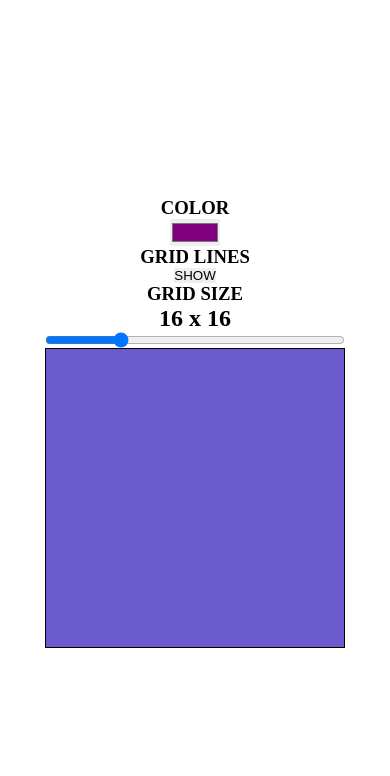
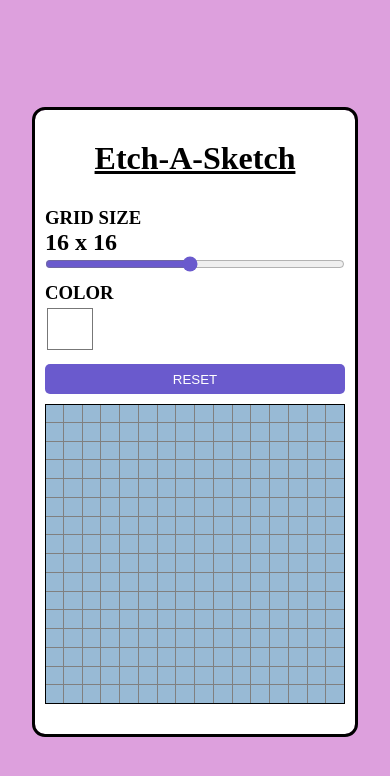
Before and after one commit to darrionn33/etch-a-sketch, a plain HTML site: page index.html in a window 390 px wide. Drawn offline with Linux system fonts and the light colour scheme.

Commit message:
added initial styling--aimed for mobile

```diff
--- a/index.html
+++ b/index.html
@@ -4,17 +4,22 @@
     <meta charset="UTF-8" />
     <meta name="viewport" content="width=device-width, initial-scale=1.0" />
     <title>Etch-A-Sketch!</title>
+    <meta name="description" content="An etch-a-sketch made with JS!" />
     <link rel="stylesheet" href="./styles.css" />
     <script src="./script.js" defer></script>
   </head>
   <body>
-    <h3>COLOR</h3>
-    <input id="colorInput" type="color" value="#800080" />
-    <h3>GRID LINES</h3>
-    <button>SHOW</button>
-    <h3>GRID SIZE</h3>
-    <h2>? x ?</h2>
-    <input id="gridInput" type="range" min="1" max="64" value="16" />
-    <div class="board-container"></div>
+    <div class="body">
+      <h1>Etch-A-Sketch</h1>
+      <!-- <h3>GRID LINES</h3>
+      <button>SHOW</button> -->
+      <h3>GRID SIZE</h3>
+      <h2>? x ?</h2>
+      <input id="gridInput" type="range" min="1" max="32" value="16" />
+      <h3 id="color">COLOR</h3>
+      <input id="colorInput" type="color" value="#ffffff" />
+      <button>RESET</button>
+      <div class="board-container"></div>
+    </div>
   </body>
 </html>
--- a/script.js
+++ b/script.js
@@ -1,5 +1,5 @@
 const gridInput = document.querySelector("#gridInput");
-const showGrid = document.querySelector("button");
+const resetGrid = document.querySelector("button");
 const h2 = document.querySelector("h2");
 let gridSize = 16;
 h2.textContent = gridInput.value + ` x ${gridInput.value}`;
@@ -33,7 +33,7 @@ gridInput.addEventListener("input", (e) => {
     for (let i = 1; i <= gridSize; i++) {
       const div2 = document.createElement("div");
       div2.classList.add("grid");
-      div2.style.outline = "1px solid black";
+      // div2.style.outline = "1px solid lightgray";
       div2.style.width = 300 / gridSize + "px";
       div2.style.height = 300 / gridSize + "px";
       div.append(div2);
@@ -44,10 +44,10 @@ gridInput.addEventListener("input", (e) => {
     boardContainer.append(div);
   }
 });
-showGrid.addEventListener("click", () => {
+
+resetGrid.addEventListener("click", () => {
   const gridItems = document.querySelectorAll(".grid");
-
   for (let i = 0; i < gridItems.length; i++) {
-    gridItems[i].classList.toggle("lines");
+    gridItems[i].style.backgroundColor = "#98bad5";
   }
 });
--- a/styles.css
+++ b/styles.css
@@ -17,9 +17,40 @@ body {
   flex-direction: column;
   justify-content: center;
   align-items: center;
+  background-color: plum;
+}
+.body {
+  outline: 3px solid;
+  background-color: #fff;
+  border-radius: 10px;
+  padding: 30px 10px;
+  display: flex;
+  flex-direction: column;
+}
+.body > h1 {
+  text-align: center;
+  text-decoration: underline;
+  margin-bottom: 30px;
 }
 #gridInput {
   width: 300px;
+  accent-color: slateblue;
+}
+#colorInput {
+  margin-bottom: 10px;
+  background-color: transparent;
+  height: 50px;
+  width: 50px;
+}
+button {
+  margin-bottom: 10px;
+  height: 30px;
+  border-radius: 5px;
+  background-color: slateblue;
+  color: #fff;
+}
+#color {
+  margin-top: 10px;
 }
 .board-container {
   overflow: hidden;
@@ -35,8 +66,8 @@ body {
 .grid {
   width: calc(300px / 16);
   height: calc(300px / 16);
-  background-color: slateblue;
+  background-color: #98bad5;
+  outline: 1px solid gray;
 }
 .lines {
-  outline: 1px solid;
 }
```
